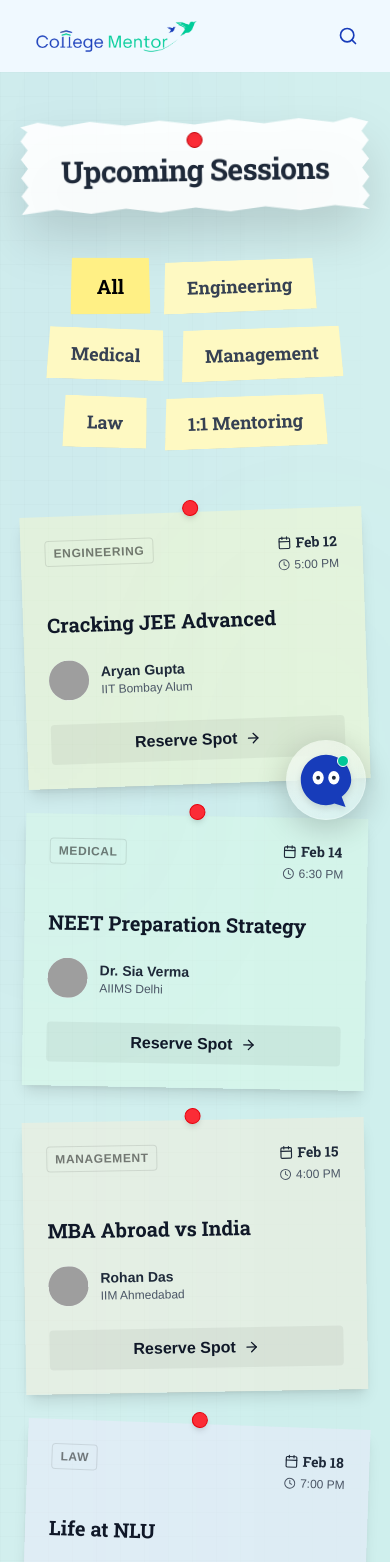
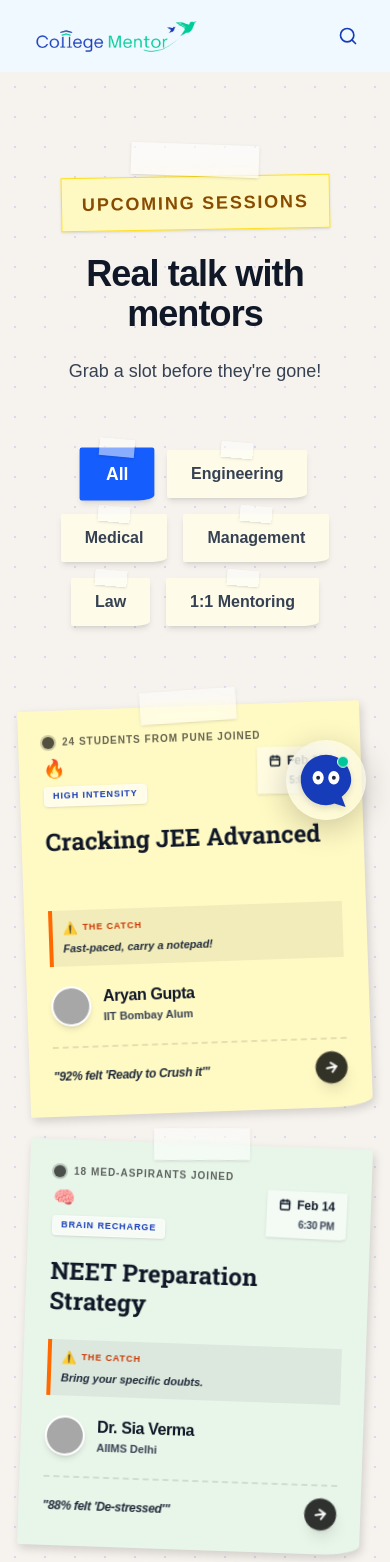
Before and after one commit to tejreddym/mentoring-landing-page, a React (Vite) app: page /sessions in a window 390 px wide. Shown: the top 1562 px of the page. Built offline with nearby package versions, Linux system fonts and the light colour scheme; grey boxes are pictures that could not be loaded.

Commit message:
Updated Upcoming Sessions

```diff
--- a/src/components/Hero.jsx
+++ b/src/components/Hero.jsx
@@ -202,7 +202,10 @@ const Hero = () => {
 
                 {/* Buttons */}
                 <div className="flex flex-wrap gap-8 mb-16 w-full">
-                    <button className="bg-primary text-white px-8 py-3 rounded-lg font-medium text-lg hover:bg-blue-600 transition-colors shadow-sm flex items-center justify-center gap-2 w-full sm:w-auto h-[50px] min-w-[280px]">
+                    <button
+                        onClick={() => document.getElementById('our-mentors')?.scrollIntoView({ behavior: 'smooth' })}
+                        className="bg-primary text-white px-8 py-3 rounded-lg font-medium text-lg hover:bg-blue-600 transition-colors shadow-sm flex items-center justify-center gap-2 w-full sm:w-auto h-[50px] min-w-[280px]"
+                    >
                         <User size={20} /> Find My Mentor
                     </button>
                     <button className="bg-white text-primary border border-primary px-8 py-3 rounded-lg font-medium text-lg hover:bg-blue-50 transition-colors shadow-sm flex items-center justify-center gap-2 w-full sm:w-auto h-[50px]">
--- a/src/components/Sessions.jsx
+++ b/src/components/Sessions.jsx
@@ -6,6 +6,7 @@ import SessionReservationSheet from './SessionReservationSheet';
 const Sessions = () => {
     const [filter, setFilter] = useState('All');
     const [selectedSession, setSelectedSession] = useState(null);
+    const [hoveredId, setHoveredId] = useState(null);
 
     const filters = ["All", "Engineering", "Medical", "Management", "Law", "1:1 Mentoring"];
 
@@ -18,14 +19,17 @@ const Sessions = () => {
             role: "IIT Bombay Alum",
             date: "Feb 12",
             time: "5:00 PM",
-            color: "#FEF9C366",
-            rotate: -2,
             image: "https://images.unsplash.com/photo-1599566150163-29194dcaad36?auto=format&fit=crop&q=80&w=100&h=100",
-            location: "Starhub Co work Jewel Square Mall, Koregaon Park",
-            mapsLink: "https://maps.google.com/?q=Starhub+Co+work+Jewel+Square+Mall+Koregaon+Park",
+            location: "Starhub Co work, Koregaon Park",
             availability: "Almost full",
             isFree: true,
-            type: "Interactive session with Q&A"
+            type: "Interactive session with Q&A",
+            vibes: "🔥 High Intensity",
+            sentiment: "92% felt 'Ready to Crush it'",
+            peerPulse: "24 Students from Pune joined",
+            theCatch: "Fast-paced, carry a notepad!",
+            color: "#FFF9C4", // Yellow (From Guidance Packs)
+            rotate: -2
         },
         {
             id: 2,
@@ -35,14 +39,17 @@ const Sessions = () => {
             role: "AIIMS Delhi",
             date: "Feb 14",
             time: "6:30 PM",
-            color: "#DCFCE766",
-            rotate: 1,
             image: "https://images.unsplash.com/photo-1494790108377-be9c29b29330?auto=format&fit=crop&q=80&w=100&h=100",
             location: "Online Zoom Session",
-            mapsLink: null,
             availability: "12 Spots Left",
             isFree: false,
-            type: "Expert Strategy Workshop"
+            type: "Expert Strategy Workshop",
+            vibes: "🧠 Brain Recharge",
+            sentiment: "88% felt 'De-stressed'",
+            peerPulse: "18 Med-aspirants joined",
+            theCatch: "Bring your specific doubts.",
+            color: "#E8F5E9", // Green
+            rotate: 2
         },
         {
             id: 3,
@@ -52,14 +59,17 @@ const Sessions = () => {
             role: "IIM Ahmedabad",
             date: "Feb 15",
             time: "4:00 PM",
-            color: "#FFEDD566",
-            rotate: -1,
             image: "https://images.unsplash.com/photo-1507003211169-0a1dd7228f2d?auto=format&fit=crop&q=80&w=100&h=100",
-            location: "Starhub Co work Jewel Square Mall, Koregaon Park",
-            mapsLink: "https://maps.google.com/?q=Starhub+Co+work+Jewel+Square+Mall+Koregaon+Park",
+            location: "Starhub Co work, Koregaon Park",
             availability: "Almost full",
             isFree: true,
-            type: "Interactive session with Q&A"
+            type: "Interactive session with Q&A",
+            vibes: "💰 ROI Focused",
+            sentiment: "95% found 'Clarity'",
+            peerPulse: "42 Future Leaders joined",
+            theCatch: "Heavy on Finance & Salaries.",
+            color: "#FFECB3", // Amber (From Guidance Packs)
+            rotate: -1
         },
         {
             id: 4,
@@ -69,14 +79,16 @@ const Sessions = () => {
             role: "NLU Jodhpur",
             date: "Feb 18",
             time: "7:00 PM",
-            color: "#F3E8FF66",
-            rotate: 2,
             image: "https://images.unsplash.com/photo-1573496359142-b8d87734a5a2?auto=format&fit=crop&q=80&w=100&h=100",
             location: "Online Webinar",
-            mapsLink: null,
             availability: "25 Spots Left",
             isFree: true,
-            type: "Q&A and Career Talk"
+            vibes: "⚖️ Reality Check",
+            sentiment: "84% felt 'Eye-opened'",
+            peerPulse: "15 Law buffs joined",
+            theCatch: "Brutal honesty about work-hours.",
+            color: "#F3E5F5", // Purple
+            rotate: 3
         },
         {
             id: 5,
@@ -86,14 +98,16 @@ const Sessions = () => {
             role: "Senior Mentors",
             date: "Daily",
             time: "Slots Available",
-            color: "#FFE4E666",
-            rotate: -3,
             image: "https://images.unsplash.com/photo-1531427186611-ecfd6d936c79?auto=format&fit=crop&q=80&w=100&h=100",
             location: "Private Video Call",
-            mapsLink: null,
             availability: "Limited Slots",
             isFree: false,
-            type: "1:1 Focused Guidance"
+            vibes: "🎯 Hyper-Focus",
+            sentiment: "99% felt 'Heard'",
+            peerPulse: "Joined by 100+ Seniors",
+            theCatch: "Strict 20-min slots.",
+            color: "#FCE4EC", // Pink
+            rotate: -3
         },
         {
             id: 6,
@@ -103,14 +117,16 @@ const Sessions = () => {
             role: "Google",
             date: "Feb 20",
             time: "8:00 PM",
-            color: "#E9D5FF66",
-            rotate: 1,
             image: "https://images.unsplash.com/photo-1633332755192-727a05c4013d?auto=format&fit=crop&q=80&w=100&h=100",
             location: "Online Live Stream",
-            mapsLink: null,
             availability: "Open Entry",
             isFree: true,
-            type: "Career Path Workshop"
+            vibes: "⚡ Tech Fuel",
+            sentiment: "91% felt 'Optimistic'",
+            peerPulse: "30+ Geeks streaming",
+            theCatch: "Will talk about complex code.",
+            color: "#E1F5FE", // Light Blue (From Guidance Packs)
+            rotate: 1
         }
     ];
 
@@ -119,121 +135,176 @@ const Sessions = () => {
         : sessions.filter(s => s.category === filter);
 
     return (
-        <div className="min-h-screen bg-[#d2efee] overflow-hidden relative flex flex-col items-center py-12 md:py-20 font-sans">
-            {/* Background Texture & Glows */}
-            <div className="absolute inset-0 z-0 pointer-events-none">
-                <div
-                    className="absolute inset-0 bg-[linear-gradient(to_right,#80808012_1px,transparent_1px),linear-gradient(to_bottom,#80808012_1px,transparent_1px)] bg-[size:24px_24px] opacity-40"
-                    style={{
-                        maskImage: 'linear-gradient(to right, black 50%, transparent 100%)',
-                        WebkitMaskImage: 'linear-gradient(to right, black 50%, transparent 100%)'
-                    }}
-                ></div>
+        <div className="w-full relative overflow-hidden bg-[#faf8f5] py-24 px-4 font-sans">
+            {/* Notice Board Background Texture */}
+            <div className="absolute inset-0 z-0 pointer-events-none opacity-[0.15]"
+                style={{ backgroundImage: 'radial-gradient(#444cf7 1px, transparent 1px)', backgroundSize: '30px 30px' }}>
+            </div>
+            {/* Subtle corkboard warmth */}
+            <div className="absolute inset-0 z-0 pointer-events-none bg-yellow-900/[0.03] mix-blend-multiply"></div>
 
-                <div className="absolute -top-[10%] -left-[10%] w-[50%] h-[50%] rounded-full bg-[#173CBA] opacity-[0.03] blur-[120px]"></div>
-                <div className="absolute top-[20%] right-[0%] w-[40%] h-[60%] rounded-full bg-[#00C798] opacity-[0.03] blur-[120px]"></div>
+            <div className="max-w-7xl mx-auto relative z-10">
+                {/* Header */}
+                <motion.div
+                    initial={{ opacity: 0, y: -30 }}
+                    whileInView={{ opacity: 1, y: 0 }}
+                    viewport={{ once: true }}
+                    transition={{ duration: 0.6 }}
+                    className="text-center mb-16 relative"
+                >
+                    {/* Header 'Tape' */}
+                    <div className="absolute -top-6 left-1/2 -translate-x-1/2 w-32 h-8 bg-white/60 shadow-sm rotate-2 backdrop-blur-sm z-20"></div>
+
+                    <div className="inline-block px-5 py-3 bg-yellow-100 border border-yellow-300 text-yellow-800 text-lg font-bold uppercase tracking-widest mb-4 shadow-sm rotate-[-1deg] translate-y-2 relative z-10">
+                        Upcoming Sessions
                     </div>
+                    <h2 className="text-4xl md:text-5xl font-black font-marker text-gray-900 mb-6 tracking-tight leading-[1.1] relative z-10 mix-blend-multiply mt-4">
+                        Real talk with mentors
+                    </h2>
+                    <p className="text-lg text-gray-700 max-w-2xl mx-auto leading-relaxed font-medium mb-4">
+                        Grab a slot before they're gone!
+                    </p>
+                </motion.div>
 
-            {/* Header - Pinned Paper Style */}
-            <div className="relative z-10 mb-12 text-center transform -rotate-1 drop-shadow-2xl">
-                <div
-                    className="bg-white/90 backdrop-blur-sm px-10 py-6 relative"
-                    style={{
-                        clipPath: 'polygon(0% 5%, 5% 0%, 12% 5%, 20% 0%, 30% 5%, 40% 0%, 50% 5%, 60% 0%, 70% 5%, 80% 0%, 90% 5%, 95% 0%, 100% 5%, 98% 15%, 100% 25%, 98% 35%, 100% 45%, 98% 55%, 100% 65%, 98% 75%, 100% 85%, 98% 95%, 100% 100%, 90% 95%, 80% 100%, 70% 95%, 60% 100%, 50% 95%, 40% 100%, 30% 95%, 20% 100%, 10% 95%, 0% 100%, 2% 90%, 0% 80%, 2% 70%, 0% 60%, 2% 50%, 0% 40%, 2% 30%, 0% 20%, 2% 10%)'
-                    }}
-                >
-                    <div className="w-4 h-4 rounded-full bg-red-500 absolute top-3 left-1/2 -translate-x-1/2 shadow-inner border border-red-700 z-10"></div>
-                    <h1 className="text-3xl md:text-5xl font-bold font-serif text-gray-800 tracking-tight pt-2">
-                        Upcoming Sessions
-                    </h1>
-                </div>
-            </div>
-
-            {/* Filters - Sticky Notes */}
-            <div className="relative z-10 flex flex-wrap justify-center gap-4 mb-16 max-w-4xl px-4">
+                {/* Filters - Sticky Note Tabs */}
+                <div className="flex flex-wrap justify-center gap-4 mb-20 px-4">
                     {filters.map((f, i) => (
                         <motion.button
                             key={f}
                             onClick={() => setFilter(f)}
-                        whileHover={{ scale: 1.1, rotate: 0 }}
+                            initial={{ opacity: 0, y: 20 }}
+                            whileInView={{ opacity: 1, y: 0 }}
+                            viewport={{ once: true }}
+                            transition={{ delay: i * 0.05 }}
+                            whileHover={{ y: -5, rotate: filter === f ? 0 : (i % 2 === 0 ? 2 : -2) }}
                             whileTap={{ scale: 0.95 }}
-                        animate={{
-                            rotate: filter === f ? 0 : (i % 2 === 0 ? 2 : -2),
-                            scale: filter === f ? 1.1 : 1,
-                            zIndex: filter === f ? 20 : 1
-                        }}
                             className={`
-                            relative px-6 py-3 shadow-md font-serif font-bold text-lg transition-colors duration-200
-                            ${filter === f ? 'bg-yellow-200 text-black shadow-xl' : 'bg-yellow-100 text-gray-700 hover:bg-yellow-50'}
+                                px-6 py-3 font-black transition-all duration-300 shadow-md relative
+                                ${filter === f
+                                    ? 'bg-blue-600 text-white scale-110 z-10 rotate-0'
+                                    : 'bg-[#fefce8] text-gray-700 hover:bg-yellow-200'}
                             `}
                             style={{
-                            clipPath: 'polygon(2% 0%, 98% 1%, 100% 98%, 0% 100%)' // Generic jagged paper look
+                                borderBottomRightRadius: '15px 5px',
+                                borderBottomLeftRadius: '2px 2px',
+                                borderTopRightRadius: '2px 2px',
+                                borderTopLeftRadius: '2px 2px',
+                                transform: filter !== f ? `rotate(${i % 2 === 0 ? -1 : 1}deg)` : 'rotate(0deg)'
                             }}
                         >
+                            {/* Tape for filter */}
+                            <div className="absolute -top-2 left-1/2 -translate-x-1/2 w-8 h-4 bg-white/50 shadow-sm rotate-[5deg]"></div>
                             {f}
                         </motion.button>
                     ))}
                 </div>
 
                 {/* Sessions Grid */}
-            <div className="relative z-10 grid grid-cols-1 md:grid-cols-2 lg:grid-cols-3 gap-8 max-w-6xl px-6 w-full">
+                <div className="grid grid-cols-1 md:grid-cols-2 lg:grid-cols-3 gap-8 w-full px-2 max-w-6xl mx-auto">
                     <AnimatePresence mode='popLayout'>
-                    {filteredSessions.map((session) => (
+                        {filteredSessions.map((session, index) => (
                             <motion.div
                                 key={session.id}
                                 layout
-                            initial={{ opacity: 0, scale: 0.8, y: 20 }}
-                            animate={{ opacity: 1, scale: 1, y: 0, rotate: session.rotate }}
-                            exit={{ opacity: 0, scale: 0.8, y: 20 }}
-                            whileHover={{ rotate: 0, scale: 1.05, zIndex: 10 }}
-                            transition={{ type: "spring", stiffness: 200, damping: 20 }}
-                            className="relative bg-white p-6 shadow-lg group cursor-pointer"
-                            style={{ backgroundColor: session.color }}
+                                initial={{ opacity: 0, scale: 0.8 }}
+                                animate={{ opacity: 1, scale: 1, rotate: hoveredId === session.id ? 0 : session.rotate }}
+                                exit={{ opacity: 0, scale: 0.8 }}
+                                onMouseEnter={() => setHoveredId(session.id)}
+                                onMouseLeave={() => setHoveredId(null)}
+                                transition={{
+                                    type: "spring",
+                                    stiffness: 100,
+                                    damping: 15,
+                                    delay: index * 0.05
+                                }}
+                                whileHover={{ scale: 1.05, zIndex: 50, y: -10 }}
+                                onClick={() => setSelectedSession(session)}
+                                className="group relative p-6 shadow-[2px_4px_10px_rgba(0,0,0,0.15)] hover:shadow-[10px_15px_25px_rgba(0,0,0,0.2)] cursor-pointer transition-shadow duration-300"
+                                style={{
+                                    backgroundColor: session.color,
+                                    borderBottomRightRadius: '40px 10px',
+                                    borderBottomLeftRadius: '2px 2px',
+                                    borderTopRightRadius: '2px 2px',
+                                    borderTopLeftRadius: '2px 2px',
+                                    zIndex: hoveredId === session.id ? 50 : 10
+                                }}
                             >
-                            {/* Pin Graphic */}
-                            <div className="absolute -top-3 left-1/2 -translate-x-1/2 w-4 h-4 rounded-full bg-red-500 shadow-md border border-red-600 z-20"></div>
+                                {/* Tape at the top */}
+                                <div className="absolute -top-4 left-1/2 -translate-x-1/2 w-24 h-8 bg-white/50 shadow-sm rotate-[-2deg] backdrop-blur-sm border border-white/20"></div>
 
-                            <div className="flex justify-between items-start mb-4">
-                                <span className="text-xs font-bold uppercase tracking-wider text-black/50 border border-black/10 px-2 py-1 rounded-sm">
-                                    {session.category}
+                                {/* Student Activity Pulse */}
+                                <div className="absolute top-6 left-6 flex items-center gap-2 z-20 mix-blend-multiply">
+                                    <div className="relative flex h-3 w-3">
+                                        <span className="animate-ping absolute inline-flex h-full w-full rounded-full bg-black/40 opacity-75"></span>
+                                        <span className="relative inline-flex rounded-full h-3 w-3 bg-black/60"></span>
+                                    </div>
+                                    <span className="text-[10px] font-black text-black/60 uppercase tracking-widest">{session.peerPulse}</span>
+                                </div>
+
+                                <div className="relative z-10 pt-5">
+                                    <div className="flex justify-between items-start mb-5">
+                                        <div className="flex flex-col gap-1">
+                                            <div className="text-lg font-bold text-gray-900 mix-blend-multiply">{session.vibes.split(' ')[0]}</div>
+                                            <span className="text-[9px] font-black uppercase tracking-widest text-[#173CBA] bg-white/60 px-2 py-0.5 rounded shadow-sm border border-white/50 mix-blend-luminosity">
+                                                {session.vibes.split(' ').slice(1).join(' ')}
                                             </span>
-                                <div className="text-right">
-                                    <div className="flex items-center gap-1 text-sm font-bold font-serif text-gray-800">
-                                        <Calendar size={14} /> {session.date}
                                         </div>
-                                    <div className="flex items-center gap-1 text-xs text-gray-600 mt-1">
-                                        <Clock size={12} /> {session.time}
+                                        <div className="flex flex-col items-end gap-1 px-3 py-1.5 bg-white/50 backdrop-blur-sm shadow-sm rotate-1" style={{ borderBottomRightRadius: '10px 2px' }}>
+                                            <div className="flex items-center gap-1.5 text-xs font-black text-gray-900 mix-blend-multiply">
+                                                <Calendar size={12} className="text-gray-900 stroke-[3px]" /> {session.date}
+                                            </div>
+                                            <div className="text-[10px] font-bold text-gray-700 uppercase tracking-tight mix-blend-multiply">
+                                                {session.time}
                                             </div>
                                         </div>
                                     </div>
 
-                            <h3 className="text-xl font-bold font-serif text-gray-900 mb-2 leading-tight min-h-[56px] flex items-center">
+                                    <h3 className="text-2xl md:text-[26px] font-bold font-serif text-gray-900 mb-5 leading-tight group-hover:text-blue-700 transition-all duration-300 min-h-[64px] mix-blend-multiply">
                                         {session.topic}
                                     </h3>
 
-                            <div className="flex items-center gap-3 mb-6">
-                                <div className="w-10 h-10 rounded-full bg-gray-200 flex items-center justify-center text-gray-500 overflow-hidden">
+                                    {/* The "Catch" - Notice Board Style */}
+                                    <div className="mb-5 p-2.5 bg-black/5 border-l-4 border-orange-500 relative mix-blend-multiply">
+                                        <p className="text-[9px] font-black uppercase tracking-widest text-orange-700 mb-1 flex items-center gap-1">
+                                            <span className="text-xs">⚠️</span> The Catch
+                                        </p>
+                                        <p className="text-[11px] font-bold text-gray-800 leading-normal italic">{session.theCatch}</p>
+                                    </div>
+
+                                    <div className="flex items-center gap-3 mb-5">
+                                        <div className="w-10 h-10 rounded-full bg-white flex items-center justify-center overflow-hidden shadow-md border-2 border-white rotate-[-3deg]">
                                             {session.image ? (
-                                        <img src={session.image} alt={session.mentor} className="w-full h-full object-cover" />
+                                                <img src={session.image} alt={session.mentor} className="w-full h-full object-cover grayscale opacity-90 group-hover:grayscale-0 transition-all duration-500" />
                                             ) : (
                                                 <User size={20} />
                                             )}
                                         </div>
                                         <div>
-                                    <p className="text-sm font-bold text-gray-800">{session.mentor}</p>
-                                    <p className="text-xs text-gray-600">{session.role}</p>
+                                            <p className="text-base font-black text-gray-900 leading-tight tracking-tight mix-blend-multiply">{session.mentor}</p>
+                                            <p className="text-[11px] font-bold text-gray-700 mt-0.5 mix-blend-multiply">{session.role}</p>
                                         </div>
                                     </div>
 
-                            <button
-                                onClick={() => setSelectedSession(session)}
-                                className="w-full bg-black/5 hover:bg-black/10 text-gray-900 font-bold py-2 rounded-sm transition-colors flex items-center justify-center gap-2 group-hover:bg-primary group-hover:text-white"
-                            >
-                                Reserve Spot <ArrowRight size={16} />
-                            </button>
+                                    <div className="flex items-center justify-between pt-3 border-t-2 border-dashed border-black/10 mt-auto">
+                                        <div className="flex flex-col max-w-[80%]">
+                                            <span className="text-[12px] font-bold text-gray-800 tracking-tight italic mix-blend-multiply leading-snug">
+                                                "{session.sentiment}"
+                                            </span>
+                                        </div>
+                                        <div className="w-8 h-8 bg-black/80 text-white rounded-full flex items-center justify-center shadow-lg group-hover:scale-110 transition-transform rotate-[-10deg] group-hover:rotate-0 group-hover:bg-blue-600">
+                                            <ArrowRight size={16} strokeWidth={3} />
+                                        </div>
+                                    </div>
+                                </div>
+
+                                {/* Pen scratch annotation hidden initially */}
+                                <div className="absolute top-2 right-4 opacity-0 group-hover:opacity-100 transition-opacity duration-300 pointer-events-none">
+                                    <div className="text-[12px] text-red-600 font-marker rotate-[15deg] underline decoration-wavy">Join!</div>
+                                </div>
                             </motion.div>
                         ))}
                     </AnimatePresence>
+                </div>
             </div>
 
             <SessionReservationSheet
--- a/src/pages/Home3_1.jsx
+++ b/src/pages/Home3_1.jsx
@@ -28,7 +28,7 @@ const Home3_1 = () => {
             </section>
 
             {/* Section 2.5: Spotlight Mentors */}
-            <section className="relative z-35">
+            <section id="our-mentors" className="relative z-35">
                 <SixMentors />
             </section>
 
```
Also changed, not shown: src/components/SessionReservationSheet.jsx (+124 -120 lines). Lines whose indentation alone changed are shown as unchanged.
